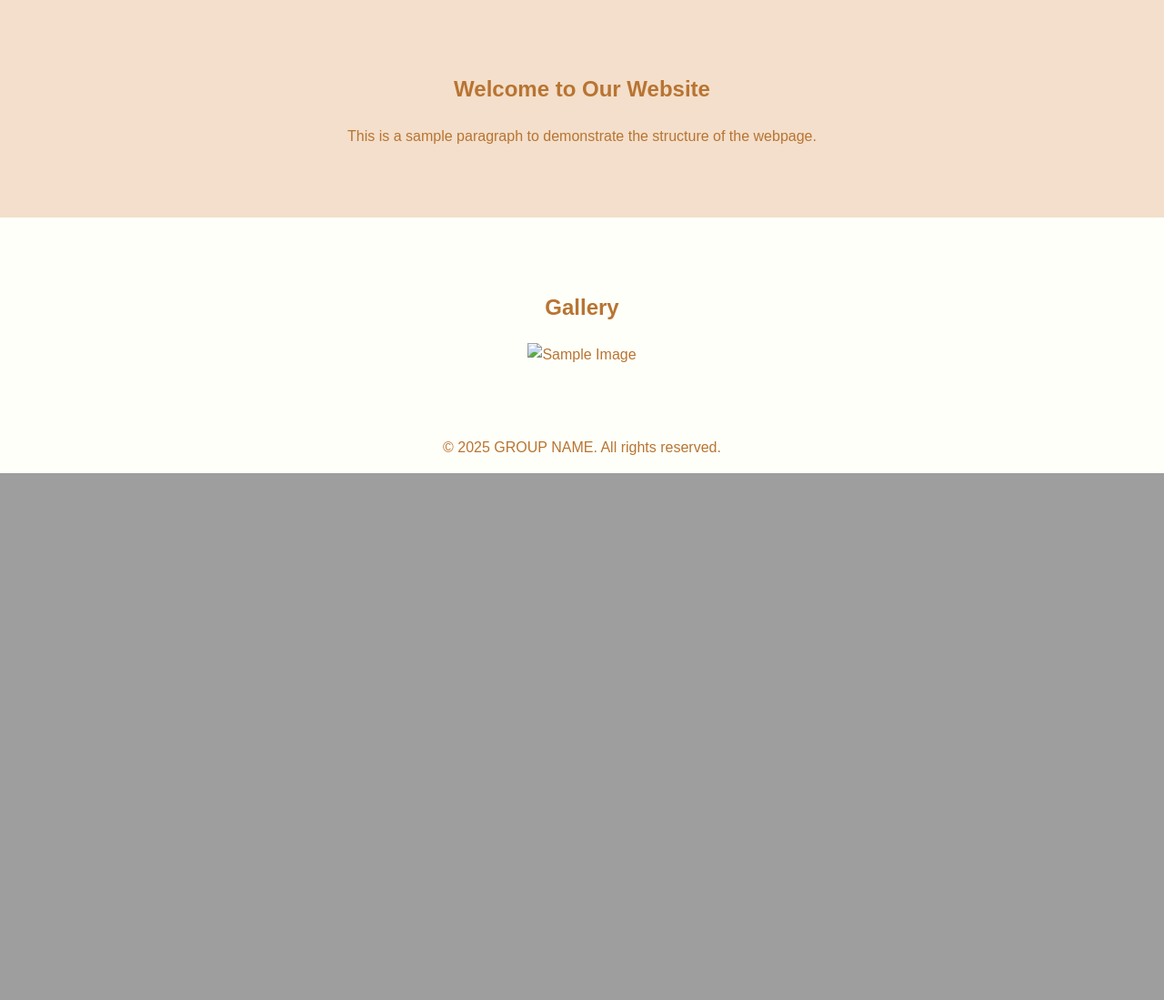
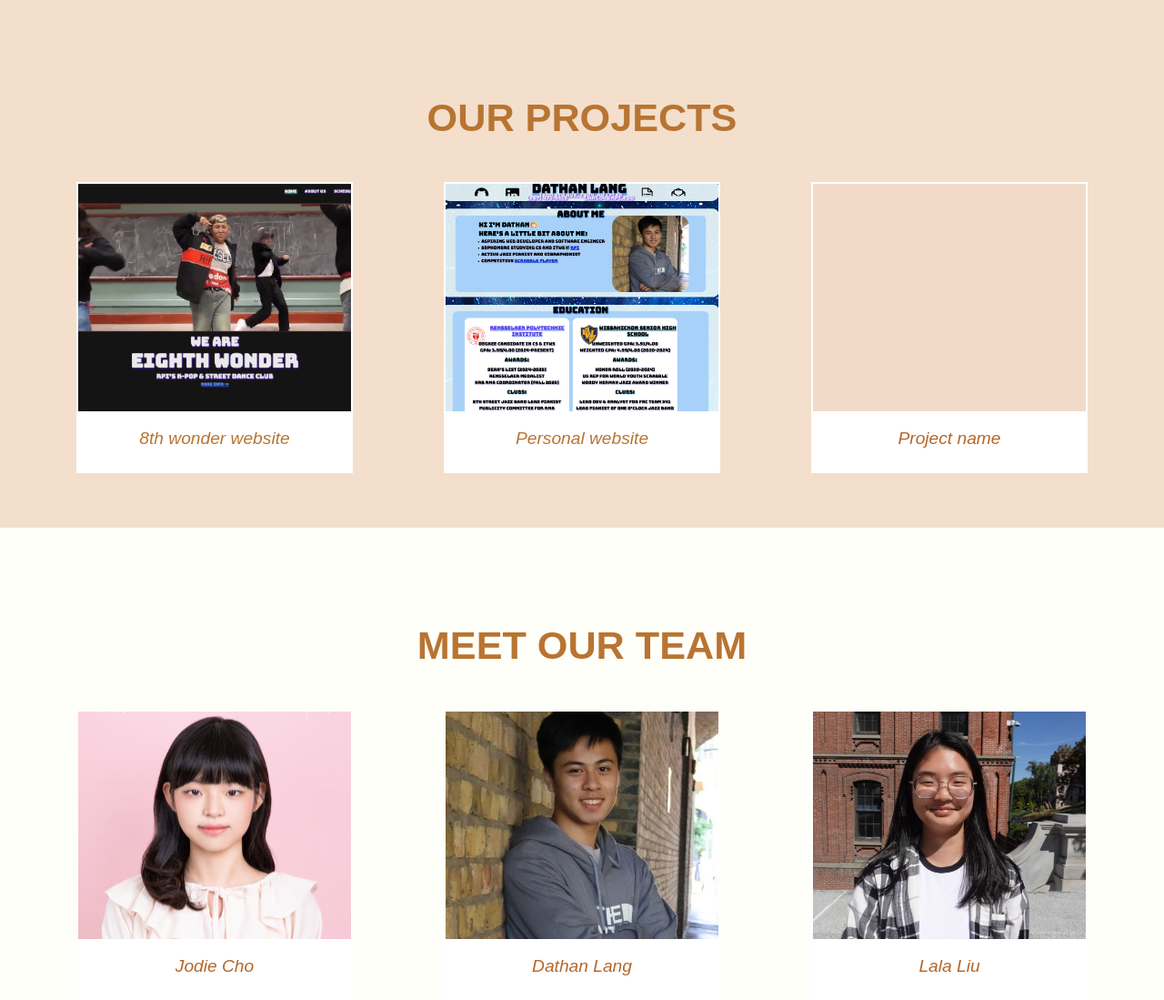
Before and after one commit to finestra771/websys-grouprepo, a PHP site: page / in a window 1280 px wide. Shown: the part 601-1700 px from the top of the page at 91% size. Before the commit the page ends 1121 px from the top, so only its background shows below. Run offline with PHP 8.4, Linux system fonts and the light colour scheme; some libraries are stand-ins or nearby versions.

Commit message:
[Update] Add logo, Formatting, Add projects, Add members

```diff
--- a/lab1/index.html
+++ b/lab1/index.html
@@ -4,8 +4,8 @@
 <head>
     <meta charset="UTF-8">
     <meta name="viewport" content="width=device-width, initial-scale=1.0">
-    <link rel="stylesheet" href= "resources/styles.css">
-    <!-- <link rel="icon" href="" type="image/png">  TBD-->
+    <link rel="stylesheet" href="resources/styles.css">
+    <!-- <link rel="icon" href="images/webSysLogo.png" type="image/png">  TBD -->
     <title>✦ GAT₵HA ✦</title>
 </head>
 
@@ -13,7 +13,11 @@
 
     <!-- Navigation Bar -->
     <nav>
-        <h1 class="title"><a href="#home">✦ GAT₵HA ✦</a></h1>
+        <h1 class="title" style="margin-left: -65px;">
+            <a href="#home">
+            <img src="images/webSysLogo.png" alt="GAT₵HA Logo" style="width: 50%;" />
+            </a>
+        </h1>
         <ul>
             <li><a href="#home" class="nav-button">HOME</a></li>
             <li><a href="#about-us" class="nav-button">ABOUT US</a></li>
@@ -23,19 +27,88 @@
     </nav>
 
     <header id="home">
+        <h1 style="font-size: 3rem;">✦ GAT₵HA ✦ </h1>
+        <div class="vertical-line"></div>
         <h1>Mahjonging 🀄</h1>
         <h2>99% of Gamblers Quit Before they Win Big.</h2>
         <h3>Be the 1% that Wins Big!</h3>
     </header>
 
     <section id="about-us">
-        <h1>Welcome to Our Website</h1>
-        <p>This is a sample paragraph to demonstrate the structure of the webpage.</p>
+        <h1 style="font-size: 2.7rem;">OUR PROJECTS</h1>
+        <div class="projects">
+            <div class="project">
+                <div class="project-image"><img src="images/eighth.png" id="profile" alt="8th Wonder Website"></div>
+                <div class="project-title"><a href = "https://github.com/RPI-ITWS/ITWS1100-S25-team04" style="text-decoration: none; color: #B87432;">8th wonder website</a></div>
+                <div class="project-desc">
+
+                </div>
+            </div>
+
+            <div class="project">
+                <div class="project-image"><img src="images/dathan_project.png" id = "profile"></div>
+                <div class="project-title"><a href="https://atypicality.github.io/WebSystemsFall2025_DathanLang/" style="text-decoration: none; color: #B87432;">Personal website</a></div>
+                <div class="project-desc">
+                </div>
+            </div>
+
+            <div class="project">
+                <div class="project-image"></div>
+                <div class="project-title">Project name</div>
+                <div class="project-desc">
+                </div>
+            </div>
+        </div>
     </section>
 
     <section id="gallery">
-        <h1>Gallery</h1>
-        <img src="https://via.placeholder.com/600x400" alt="Sample Image">
+        <h1 style="font-size: 2.7rem;">MEET OUR TEAM</h1>
+        <div class="projects">
+            <div class="project">
+                <div class="project-image"><img src="images/Jodie.jpg" id = "profile"></div>
+                <div class="project-title">Jodie Cho</div>
+                <div class="project-desc">
+                </div>
+            </div>
+            <div class="project">
+                <div class="project-image"><img src="images/dathan.jpg" id = "profile"></div>
+                <div class="project-title">Dathan Lang</div>
+                <div class="project-desc">
+
+                </div>
+            </div>
+
+
+            <div class="project">
+                <div class="project-image"><img src="images/Lala.jpg" id = "profile1"></div>
+                <div class="project-title">Lala Liu</div>
+                <div class="project-desc">
+                </div>
+            </div>
+        </div>
+        <div class="projects2">
+            <div class="project">
+                <div class="project-image"><img src="images/somey.JPG" id = "profile2"></div>
+                <div class="project-title">Somey Dong</div>
+                <div class="project-desc">
+
+                </div>
+            </div>
+
+            <div class="project">
+                <div class="project-image"><img src="images/oliver.JPG" id = "profile"></div>
+                <div class="project-title">Oliver Crotty</div>
+                <div class="project-desc">
+                </div>
+            </div>
+
+            <div class="project">
+                <div class="project-image"></div>
+                <div class="project-title">Zhimin Jiang</div>
+                <div class="project-desc">
+                </div>
+            </div>
+        </div>
     </section>
 
     <footer id="contacts">
@@ -46,4 +119,5 @@
     <script src="resources/script.js"></script>
 
 </body>
+
 </html>
--- a/lab1/resources/styles.css
+++ b/lab1/resources/styles.css
@@ -33,12 +33,15 @@ nav {
   display: flex;
   align-items: center;
   justify-content: space-between;
-  position:fixed;
-
+  position: fixed;
+}
+.title{
+  margin-block-start: 0em;
+  margin-block-end: 0em;
+  margin: 0 0 0 0;
 }
 
 nav h1 a {
-  margin-left: 20px;
   font-family: 'StyreneA-Black', sans-serif;
   font-size: 24px;
   color: #B87432;
@@ -102,12 +105,13 @@ header {
 #about-us {
   padding: 60px 20px;
   background-color: #F3DFCB;
+  display: grid;
 }
 
 /* Gallery */
 #gallery {
-    padding: 60px 20px;
-    background-color: #FFFFF9;
+  padding: 60px 20px;
+  background-color: #FFFFF9;
 }
 
 /* Contact */
@@ -115,3 +119,81 @@ header {
   padding: 60px 20px;
   background-color: #ecd1d1;
 }
+
+.vertical-line {
+  border: none;
+  /* Remove default border */
+  border-top: 3px solid rgb(136, 96, 96);
+  /* Add a custom top border */
+  margin: 0px 0;
+  /* Add some vertical spacing */
+  width: 15%;
+  /* Set the width */
+  align: center;
+  /* Center the line */
+}
+
+.projects {
+  display: flex;
+  justify-content: center;
+  gap: 100px;
+}
+
+.project {
+  width: 300px;
+  background: #fff;
+  border: 2px solid transparent;
+  display: flex;
+  flex-direction: column;
+  align-items: center;
+}
+
+.project-image {
+  width: 100%;
+  height: 250px;
+  background: #f1dac7;
+  /* placeholder color */
+}
+
+.project-title {
+  font-style: italic;
+  font-size: 1.2rem;
+  margin-top: 15px;
+  color: #b5662a;
+}
+
+.project-desc {
+  font-style: italic;
+  font-size: 0.9rem;
+  color: #734321;
+  margin: 10px;
+  text-align: center;
+}
+
+.projects2{
+  display: flex;
+  justify-content: center;
+  gap: 100px;
+}
+
+#profile {
+  width: 100%;
+  height: 250px;
+  object-fit: cover;
+  object-position: center 15%;
+}
+
+
+#profile1 {
+  width: 100%;
+  height: 250px;
+  object-fit: cover;
+  object-position: center center;
+}
+
+#profile2 {
+  width: 100%;
+  height: 250px;
+  object-fit: cover;
+  object-position: center 60%;
+}
```
Also changed, not shown: lab1/images/Jodie.jpg (added), lab1/images/Lala.jpg (added), lab1/images/dathan.jpg (added), lab1/images/dathan_project.png (added), lab1/images/eighth.png (added), lab1/images/webSysLogo.png (added), 2 other files.
